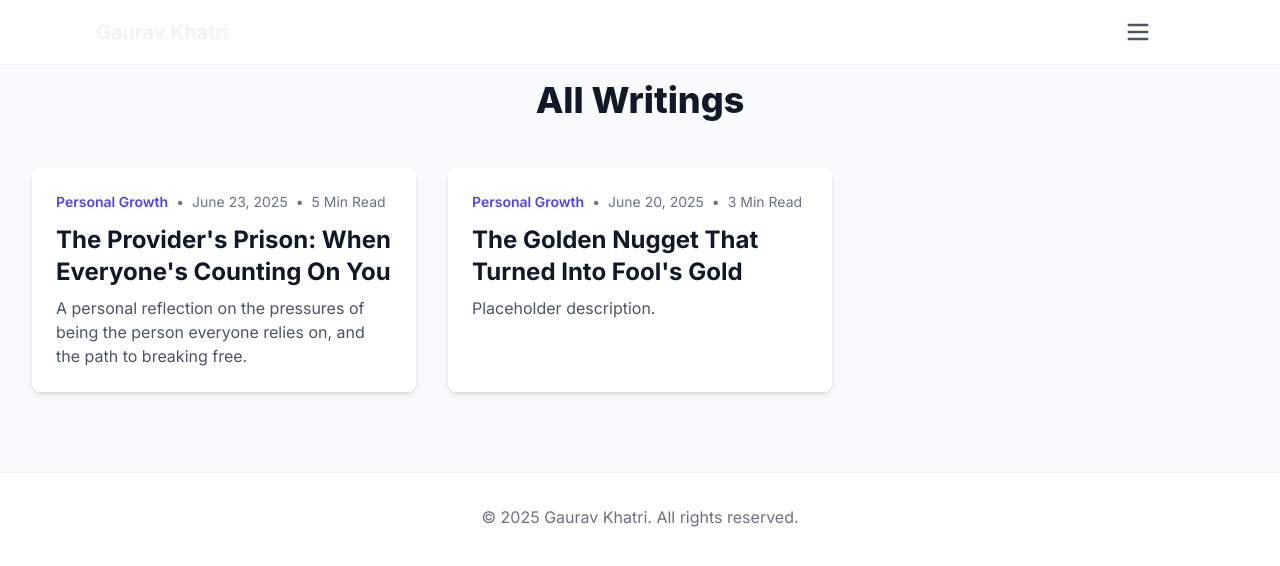
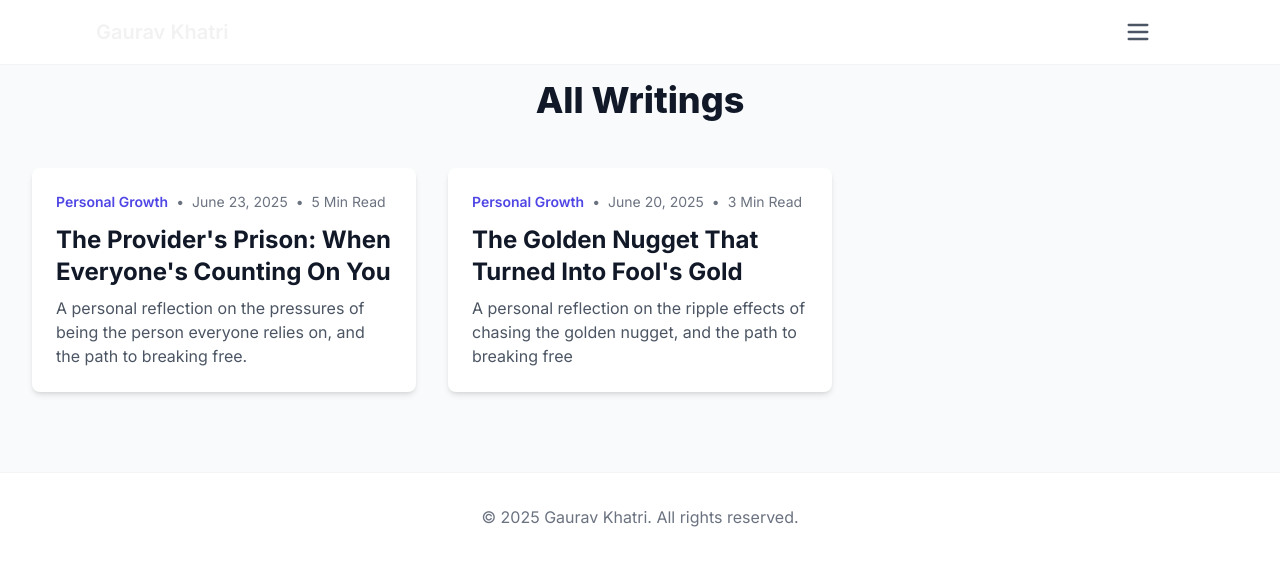
Before and after one commit to khatrigaurav21/Portfolio, a React (Vite) app: page /writing in a window 1280 px wide. Shown: the top 566 px of the page. Built offline with nearby package versions, Linux system fonts and the light colour scheme; the HTML template or start-up script is replaced by a standard one.

Commit message:
fix: update article description

```diff
--- a/src/components/Writing.tsx
+++ b/src/components/Writing.tsx
@@ -21,7 +21,7 @@ const articles: Article[] = [
   {
     title: "The Golden Nugget That Turned Into Fool's Gold",
     category: "Personal Growth",
-    description: "A personal reflection on the pressures of being the person everyone relies on, and the path to breaking free",
+    description: "A personal reflection on the rille effects of chasing the golden nugget, and the path to breaking free",
     date: "June 20, 2025",
     readTime: "3 Min Read",
     link: "https://medium.com/@khatri.gaurav_52663/the-golden-nugget-that-turned-into-fools-gold-a212d7bf1ec0"
--- a/src/pages/WritingsPage.tsx
+++ b/src/pages/WritingsPage.tsx
@@ -21,7 +21,7 @@ const articles: Article[] = [
       {
         title: "The Golden Nugget That Turned Into Fool's Gold",
         category: "Personal Growth",
-        description: "Placeholder description.",
+        description: "A personal reflection on the ripple effects of chasing the golden nugget, and the path to breaking free",
         date: "June 20, 2025",
         readTime: "3 Min Read",
         link: "https://medium.com/@khatri.gaurav_52663/the-golden-nugget-that-turned-into-fools-gold-a212d7bf1ec0"
```
